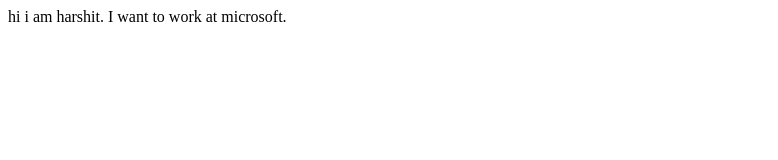
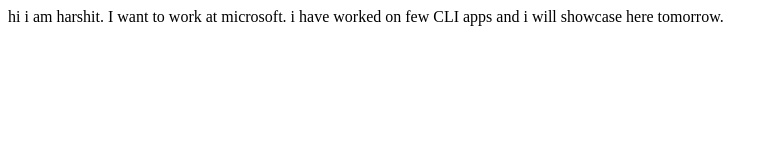
Before and after one commit to harshitadatra/harshit-portfolio, a plain HTML site: page index.html in a window 1280 px wide. Shown: the whole page, without its empty margins (0-778 px from the left). Drawn offline with Linux system fonts and the light colour scheme.

Commit message:
update details of project

```diff
--- a/index.html
+++ b/index.html
@@ -8,5 +8,7 @@
 <body>
     hi i am harshit.
     I want to work at microsoft.
+
+    i have worked on few CLI apps and i will showcase here tomorrow.
 </body>
 </html>
```
